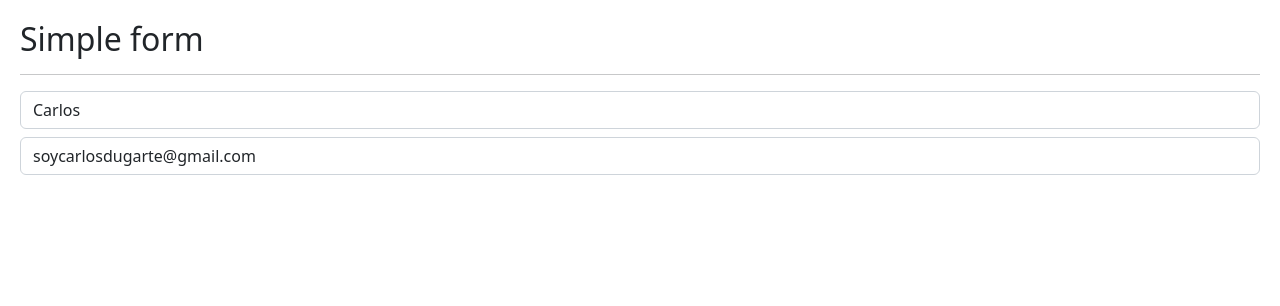
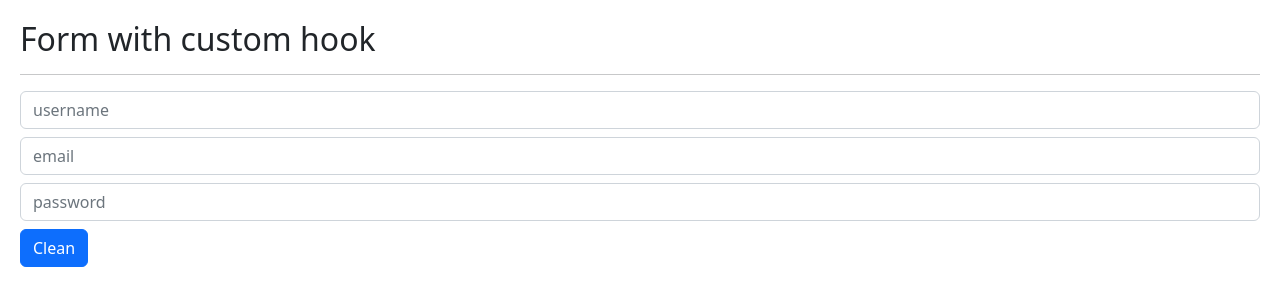
Before and after one commit to cardugarte/hooks-react, a React (Vite) app: page / in a window 1280 px wide. Shown: the top 306 px of the page. Built offline with nearby package versions, Linux system fonts and the light colour scheme.

Commit message:
Se crea un custom hook para el formulario

```diff
--- /dev/null
+++ b/src/components/useEffect/FormWithCustomHook.jsx
@@ -0,0 +1,54 @@
+import { useForm } from "../../hooks/useForm"
+
+const FormWithCustomHook = () => {
+
+  const { formState, username, email, password, onInputChange, onResetForm } = useForm({
+    username: '',
+    email: '',
+    password: ''
+  })
+
+
+  return (
+    <>
+      <h2>Form with custom hook</h2>
+      <hr />
+
+      <input
+        type="text"
+        className="form-control"
+        placeholder="username"
+        name="username"
+        value={ username }
+        onChange={ onInputChange }
+      />
+
+      <input
+        type="email"
+        className="form-control mt-2"
+        placeholder="email"
+        name="email"
+        value={ email }
+        onChange={ onInputChange }
+      />
+
+      <input
+        type="password"
+        className="form-control mt-2"
+        placeholder="password"
+        name="password"
+        value={ password }
+        onChange={ onInputChange }
+      />
+
+      <button
+        onClick={onResetForm}
+        className="btn btn-primary mt-2"
+      >
+        Clean
+      </button>
+    </>
+  )
+}
+
+export default FormWithCustomHook
--- a/src/components/useEffect/Message.jsx
+++ b/src/components/useEffect/Message.jsx
@@ -1,12 +1,20 @@
-import { useEffect } from "react"
+import { useEffect, useState } from "react"
 
 export const Message = () => {
 
+  const [coords, setCoords] = useState({x: 0, y: 0})
+
   useEffect(() => {
-    console.log('mensaje montado')
+    const onMouseEvent = ({x, y}) => {
+      setCoords({ x, y })
+    }
+
+
+
+    window.addEventListener( 'mousemove', onMouseEvent )
 
     return () => {
-      console.log('mensaje desmontado')
+      window.removeEventListener( 'mousemove', onMouseEvent)
     }
   }, [])
 
@@ -14,7 +22,8 @@
 
   return (
     <>
-      el usuario ya existe
+      <h3>El usuario ya existe</h3>
+      { JSON.stringify(coords) }
     </>
   )
 }
--- /dev/null
+++ b/src/hooks/useForm.js
@@ -0,0 +1,26 @@
+import { useState } from "react"
+
+export const useForm = ( initialForm = {}) => {
+
+  const [formState, setFormState] = useState( initialForm )
+
+  const onInputChange = ({ target }) => {
+    const { name, value } = target
+    setFormState({
+      ...formState,
+      [ name ]: value
+    })
+  }
+
+  const onResetForm = () => {
+    setFormState( initialForm )
+  }
+
+
+  return {
+    ...formState,
+    formState,
+    onInputChange,
+    onResetForm,
+  }
+}
--- a/src/main.jsx
+++ b/src/main.jsx
@@ -3,13 +3,15 @@
 
 // import HooksApp from './HooksApp'
 // import CounterWithCustomHook from './components/useState/CounterWithCustomHook'
-import SimpleForm from './components/useEffect/SimpleForm'
+// import SimpleForm from './components/useEffect/SimpleForm'
+import FormWithCustomHook from './components/useEffect/FormWithCustomHook'
 
 import './index.css'
 
 ReactDOM.createRoot(document.getElementById('root')).render(
   <React.StrictMode>
     {/* <CounterWithCustomHook /> */}
-    <SimpleForm />
+    {/* <SimpleForm /> */}
+    <FormWithCustomHook />
   </React.StrictMode>
 )
```
